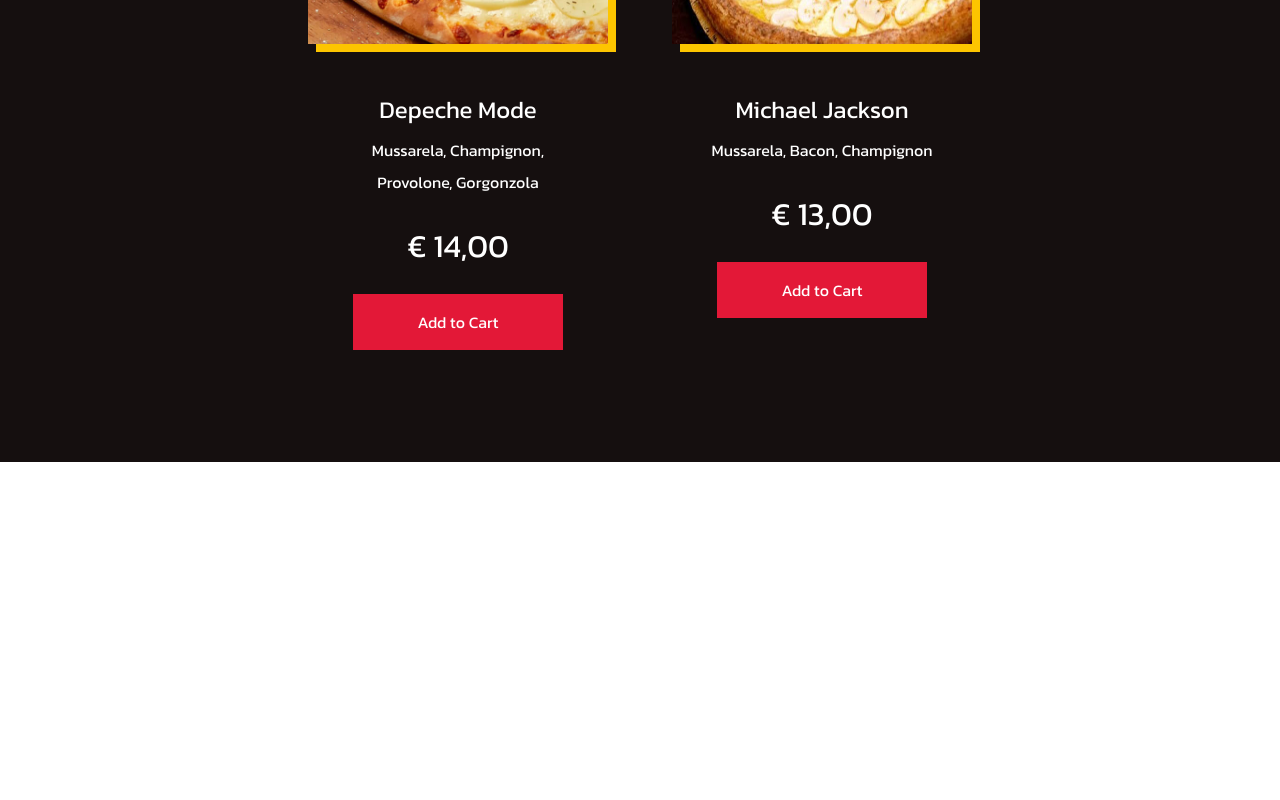
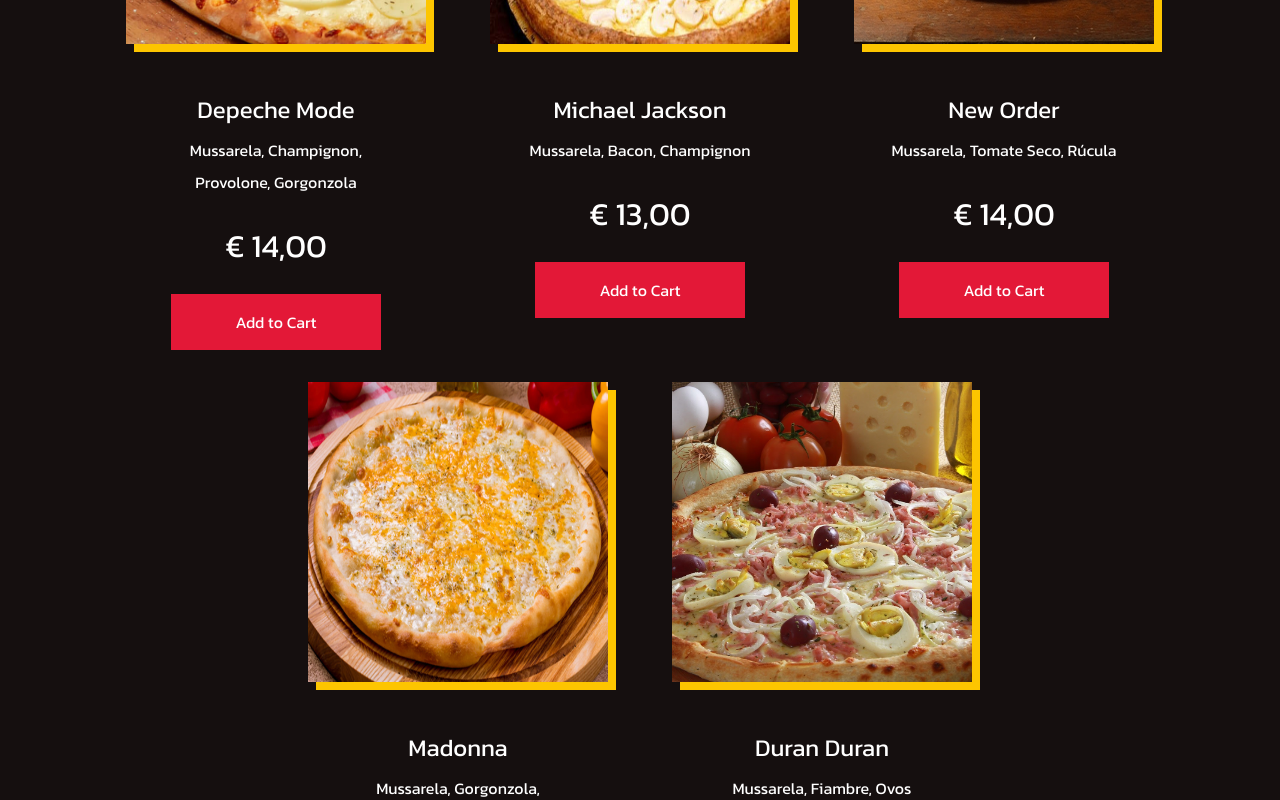
Before and after one commit to ambulcao/pizza-website, a React (Create React App) app: page / in a window 1280 px wide. Shown: the part 2780-3580 px from the top of the page. Before the commit the page ends 3242 px from the top, so only its background shows below. Built offline with nearby package versions, Linux system fonts and the light colour scheme.

Commit message:
Adicionando img do produto e produto no Menu4

```diff
--- a/src/components/Products/data.js
+++ b/src/components/Products/data.js
@@ -6,6 +6,9 @@
 import product6 from '../../images/TheCure.jpg';
 import produtc7 from '../../images/DepecheMode.jpg';
 import product8 from '../../images/MichaelJackson.jpg';
+import product9 from '../../images/NewOrder.jpeg';
+import product10 from '../../images/Madonna.jpg';
+import product11 from '../../images/Duran_Duran.jpg';
 
 export const productData = [
     {
@@ -71,5 +74,29 @@
         desc: 'Mussarela, Bacon, Champignon',
         price: '€ 13,00',
         button: 'Add to Cart',
+    },
+    {
+        img: product9,
+        alt: 'Pizza New Order',
+        name: 'New Order',
+        desc: 'Mussarela, Tomate Seco, Rúcula',
+        price: '€ 14,00',
+        button: 'Add to Cart',
+    },
+    {
+        img: product10,
+        alt: 'Pizza Madonna',
+        name: 'Madonna',
+        desc: 'Mussarela, Gorgonzola, Provolone, Parmesão',
+        price: '€ 14,00',
+        button: 'Add to Cart',
+    },
+    {
+        img: product11,
+        alt: 'Pizza Duran Duran',
+        name: 'Duran Duran',
+        desc: 'Mussarela, Fiambre, Ovos Picados, Ervilha, Cebola',
+        price: '€ 14,00',
+        button: 'Add to Cart',
     }
 ]
```
Also changed, not shown: src/images/Duran_Duran.jpg (added).
